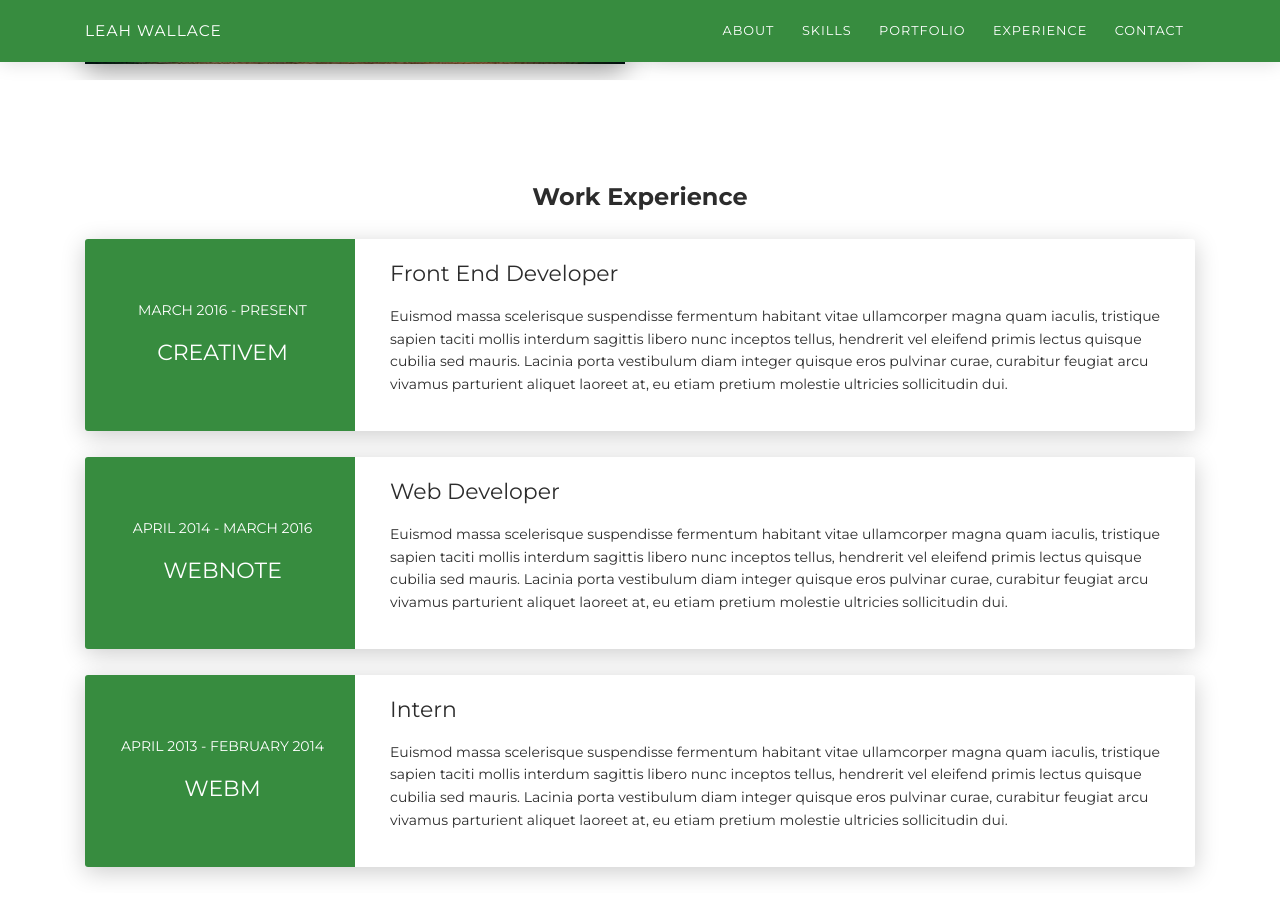
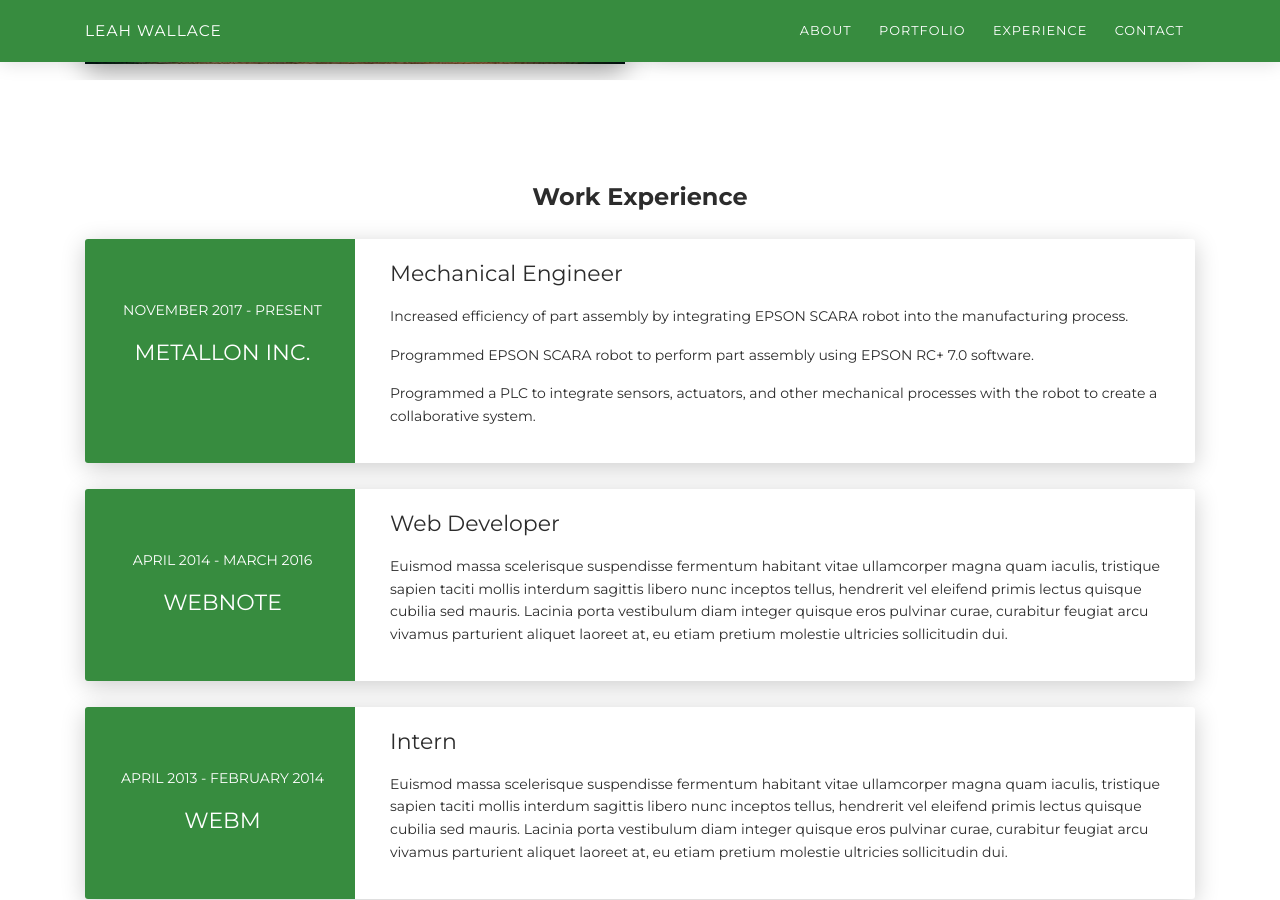
Before and after one commit to lwallace37/lwallace37.github.io, a Jekyll site: the page index.html, which Jekyll copies as it is, in a window 1280 px wide and 900 px high, scrolled down 1898 px. Built offline with Jekyll 4.4.1, drawn with Linux system fonts in a browser that asks for light colours; nearby versions of some CDN libraries; some of the changed text lies outside the part shown.

Commit message:
Update Experience and About Me

```diff
--- a/index.html
+++ b/index.html
@@ -23,7 +23,7 @@
             <div class="collapse navbar-collapse justify-content-end" id="navigation">
               <ul class="navbar-nav">
                 <li class="nav-item"><a class="nav-link smooth-scroll" href="#about">About</a></li>
-                <li class="nav-item"><a class="nav-link smooth-scroll" href="#skill">Skills</a></li>
+                <!--<li class="nav-item"><a class="nav-link smooth-scroll" href="#skill">Skills</a></li>-->
                 <li class="nav-item"><a class="nav-link smooth-scroll" href="#portfolio">Portfolio</a></li>
                 <li class="nav-item"><a class="nav-link smooth-scroll" href="#experience">Experience</a></li>
                 <li class="nav-item"><a class="nav-link smooth-scroll" href="#contact">Contact</a></li>
@@ -293,14 +293,16 @@
       <div class="row">
         <div class="col-md-3 bg-primary" data-aos="fade-right" data-aos-offset="50" data-aos-duration="500">
           <div class="card-body cc-experience-header">
-            <p>March 2016 - Present</p>
-            <div class="h5">CreativeM</div>
+            <p>November 2017 - Present</p>
+            <div class="h5">Metallon Inc.</div>
           </div>
         </div>
         <div class="col-md-9" data-aos="fade-left" data-aos-offset="50" data-aos-duration="500">
           <div class="card-body">
-            <div class="h5">Front End Developer</div>
-            <p>Euismod massa scelerisque suspendisse fermentum habitant vitae ullamcorper magna quam iaculis, tristique sapien taciti mollis interdum sagittis libero nunc inceptos tellus, hendrerit vel eleifend primis lectus quisque cubilia sed mauris. Lacinia porta vestibulum diam integer quisque eros pulvinar curae, curabitur feugiat arcu vivamus parturient aliquet laoreet at, eu etiam pretium molestie ultricies sollicitudin dui.</p>
+            <div class="h5">Mechanical Engineer</div>
+            <p>Increased efficiency of part assembly by integrating EPSON SCARA robot into the manufacturing process.</p>
+            <p>Programmed EPSON SCARA robot to perform part assembly using EPSON RC+ 7.0 software.</p>
+            <p>Programmed a PLC to integrate sensors, actuators, and other mechanical processes with the robot to create a collaborative system.</p>
           </div>
         </div>
       </div>
```
Also changed, not shown: other parts of index.html (+2 -2 lines).
